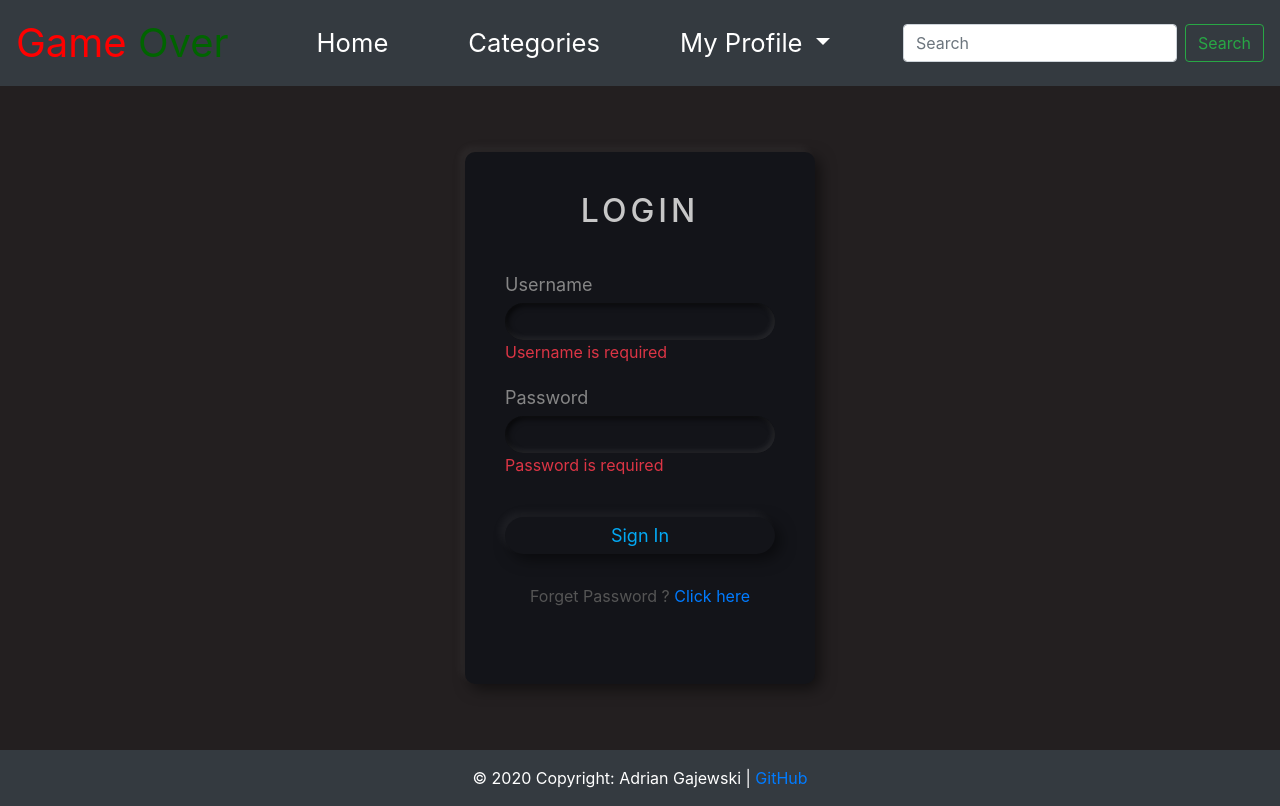
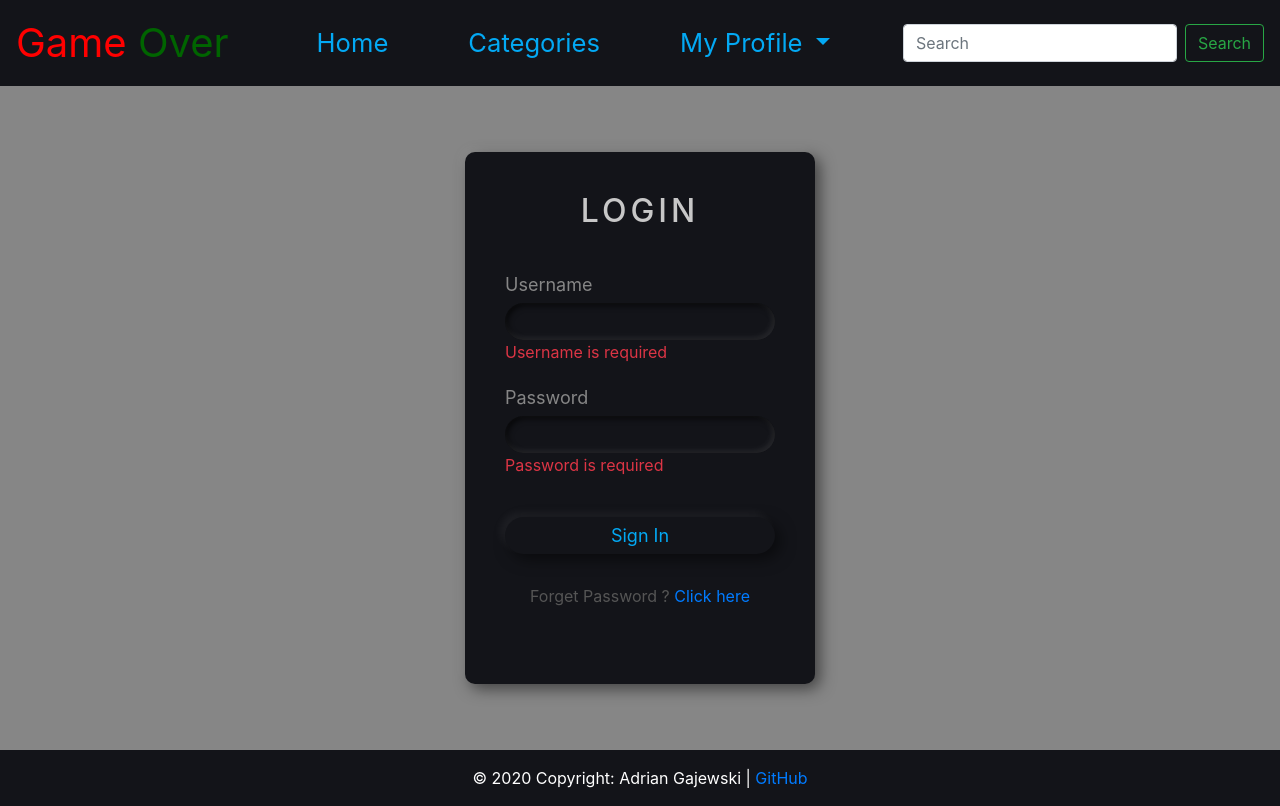
Before and after one commit to AdrianGajewskiDev/GamingShop_Frontend, an Angular app in the folder GamingShop-Frontend/: page /login in a window 1280 px wide. Built offline with nearby package versions, Linux system fonts and the light colour scheme.

Commit message:
updated application colors

```diff
--- a/GamingShop-Frontend/src/app/footer/footer.component.css
+++ b/GamingShop-Frontend/src/app/footer/footer.component.css
@@ -0,0 +1,3 @@
+.footer-custom {
+  background: #131419 !important;
+}
--- a/GamingShop-Frontend/src/app/footer/footer.component.html
+++ b/GamingShop-Frontend/src/app/footer/footer.component.html
@@ -1,5 +1,7 @@
-<footer class="page-footer font-small blue">
-  <div class="footer-copyright text-center py-3 bg-dark text-white">
+<footer class="page-footer ">
+  <div
+    class="footer-copyright text-center py-3 bg-dark text-white footer-custom "
+  >
     © 2020 Copyright: Adrian Gajewski |
     <a href="https://github.com/AdrianGajewski1">GitHub</a>
   </div>
--- /dev/null
+++ b/GamingShop-Frontend/src/app/navbar/navbar.component.css
@@ -0,0 +1,7 @@
+.navbar-bg {
+  background: #131419 !important;
+}
+
+.nav-link {
+  color: #03a9f4 !important;
+}
--- a/GamingShop-Frontend/src/app/navbar/navbar.component.html
+++ b/GamingShop-Frontend/src/app/navbar/navbar.component.html
@@ -1,4 +1,4 @@
-<nav class="navbar navbar-expand-lg navbar-light bg-dark">
+<nav class="navbar navbar-expand-lg navbar-light navbar-bg">
   <button
     class="navbar-toggler"
     type="button"
--- a/GamingShop-Frontend/src/app/navbar/navbar.component.ts
+++ b/GamingShop-Frontend/src/app/navbar/navbar.component.ts
@@ -5,7 +5,7 @@ import { Router } from "@angular/router";
 @Component({
   selector: "app-navbar",
   templateUrl: "./navbar.component.html",
-  styles: []
+  styleUrls: ["./navbar.component.css"]
 })
 export class NavbarComponent implements OnInit {
   constructor(private service: UserService, private router: Router) {}
--- a/GamingShop-Frontend/src/styles.css
+++ b/GamingShop-Frontend/src/styles.css
@@ -15,5 +15,5 @@
 }
 
 body {
-  background-color: #231f20;
+  background-color: #868686;
 }
```
